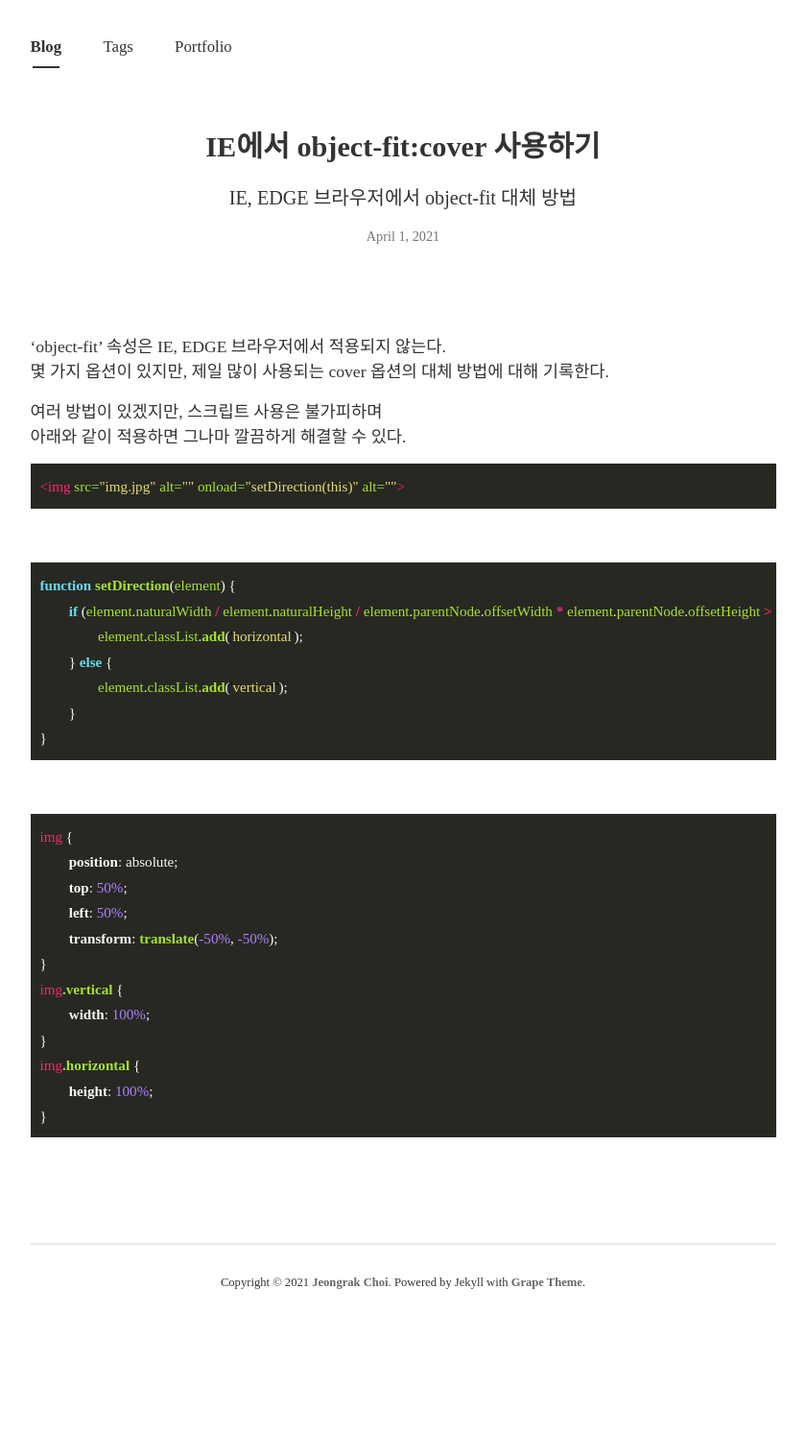
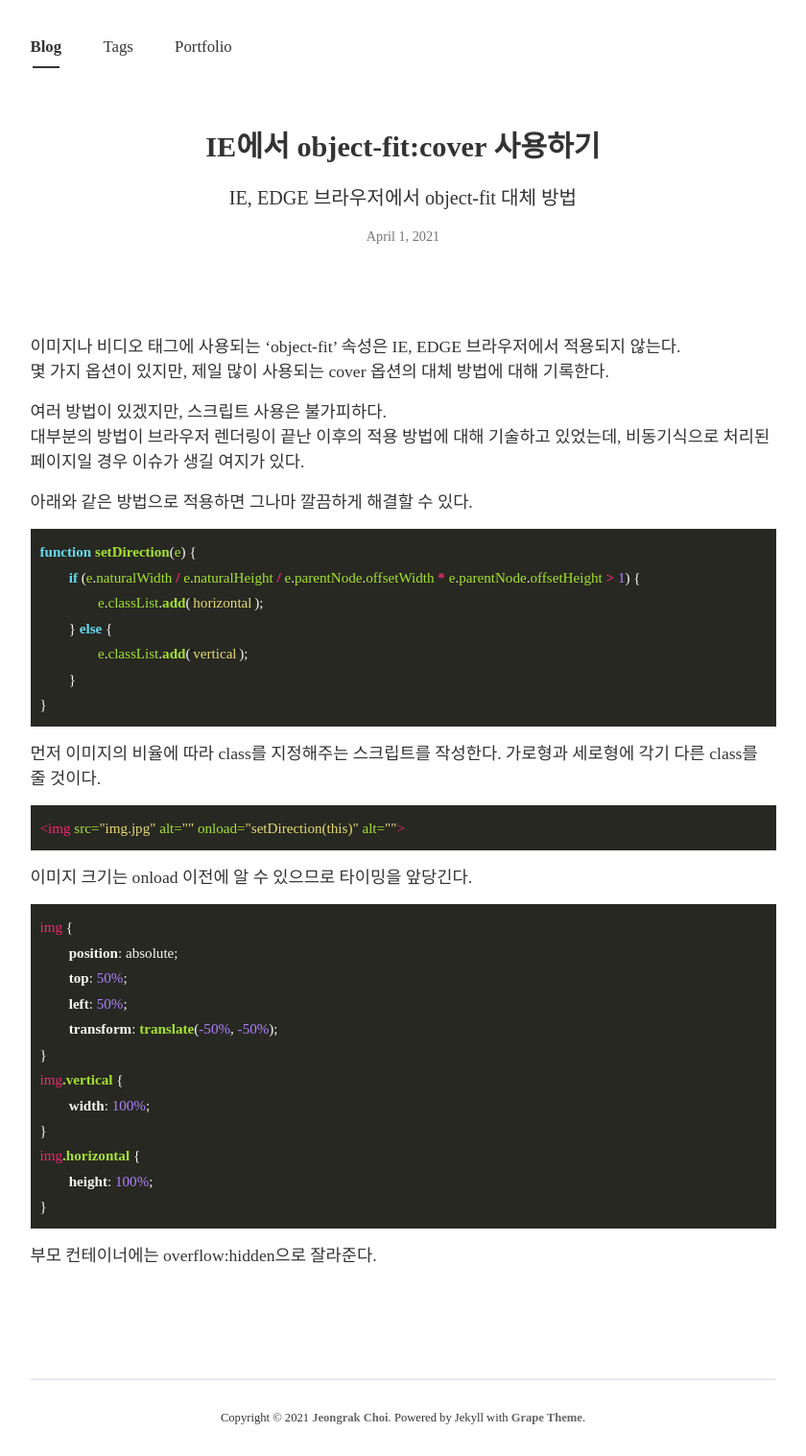
Before and after one commit to JeongrakChoi/JeongrakChoi.github.io, a Jekyll site: the page built from _posts/2021-04-01-IE-object_fit-issue.md, in a window 1280 px wide. Shown: the whole page at 96% size, without its empty margins (220-1060 px from the left). Built offline with Jekyll 4.4.1, drawn with Linux system fonts in a browser that asks for light colours; nearby versions of some CDN libraries; some web fonts are replaced; comment, search, counter and statistics services are not loaded; before the commit the page ends 1376 px from its top, so only the background shows below that.

Commit message:
Update 2021-04-01-IE-object_fit-issue.md

```diff
--- a/_posts/2021-04-01-IE-object_fit-issue.md
+++ b/_posts/2021-04-01-IE-object_fit-issue.md
@@ -7,30 +7,37 @@ author: 최정락
 comments : true
 ---
 
-'object-fit' 속성은 IE, EDGE 브라우저에서 적용되지 않는다.
+이미지나 비디오 태그에 사용되는 'object-fit' 속성은 IE, EDGE 브라우저에서 적용되지 않는다.
 몇 가지 옵션이 있지만, 제일 많이 사용되는 cover 옵션의 대체 방법에 대해 기록한다.
 <br>
 
-여러 방법이 있겠지만, 스크립트 사용은 불가피하며
-아래와 같이 적용하면 그나마 깔끔하게 해결할 수 있다.
+여러 방법이 있겠지만, 스크립트 사용은 불가피하다.
+대부분의 방법이 브라우저 렌더링이 끝난 이후의 적용 방법에 대해 기술하고 있었는데,
+비동기식으로 처리된 페이지일 경우 이슈가 생길 여지가 있다.
+<br>
+
+아래와 같은 방법으로 적용하면 그나마 깔끔하게 해결할 수 있다.
+<br>
+
+{% highlight javascript %}
+function setDirection(e) {
+	if (e.naturalWidth / e.naturalHeight / e.parentNode.offsetWidth * e.parentNode.offsetHeight > 1) {
+		e.classList.add('horizontal');
+	} else {
+		e.classList.add('vertical');
+	}
+}
+{% endhighlight %}
+
+먼저 이미지의 비율에 따라 class를 지정해주는 스크립트를 작성한다.
+가로형과 세로형에 각기 다른 class를 줄 것이다.
 <br>
 
 {% highlight html %}
 <img src="img.jpg" alt="" onload="setDirection(this)" alt="">
 {% endhighlight %}
 
-<br>
-
-{% highlight javascript %}
-function setDirection(element) {
-	if (element.naturalWidth / element.naturalHeight / element.parentNode.offsetWidth * element.parentNode.offsetHeight > 1) {
-		element.classList.add('horizontal');
-	} else {
-		element.classList.add('vertical');
-	}
-}
-{% endhighlight %}
-
+이미지 크기는 onload 이전에 알 수 있으므로 타이밍을 앞당긴다.
 <br>
 
 {% highlight css %}
@@ -47,3 +54,6 @@ img.horizontal {
 	height: 100%;
 }
 {% endhighlight %}
+
+부모 컨테이너에는 overflow:hidden으로 잘라준다.
+<br>
```
